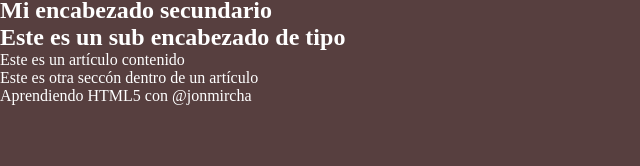
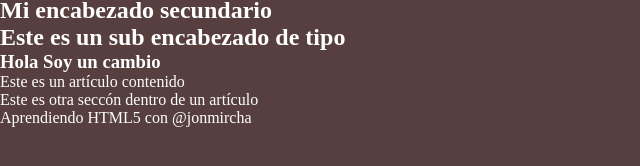
Before and after one commit to Rabadc/Prueba, a plain HTML site: page SITE/index.html in a window 1280 px wide. Shown: the part 94-260 px from the top of the page, without its empty margins (0-640 px from the left). Drawn offline with Linux system fonts and the light colour scheme.

Commit message:
Version 1.3
Cambio Line 25

```diff
--- a/SITE/index.html
+++ b/SITE/index.html
@@ -22,6 +22,7 @@
 		<hgroup>
 			<h1>Mi encabezado secundario</h1>
 			<h2>Este es un sub encabezado de tipo</h2>
+			<h3>Hola Soy un cambio</h3>
 		</hgroup>
 		<article>
 			Este es un art&iacute;culo contenido
```
